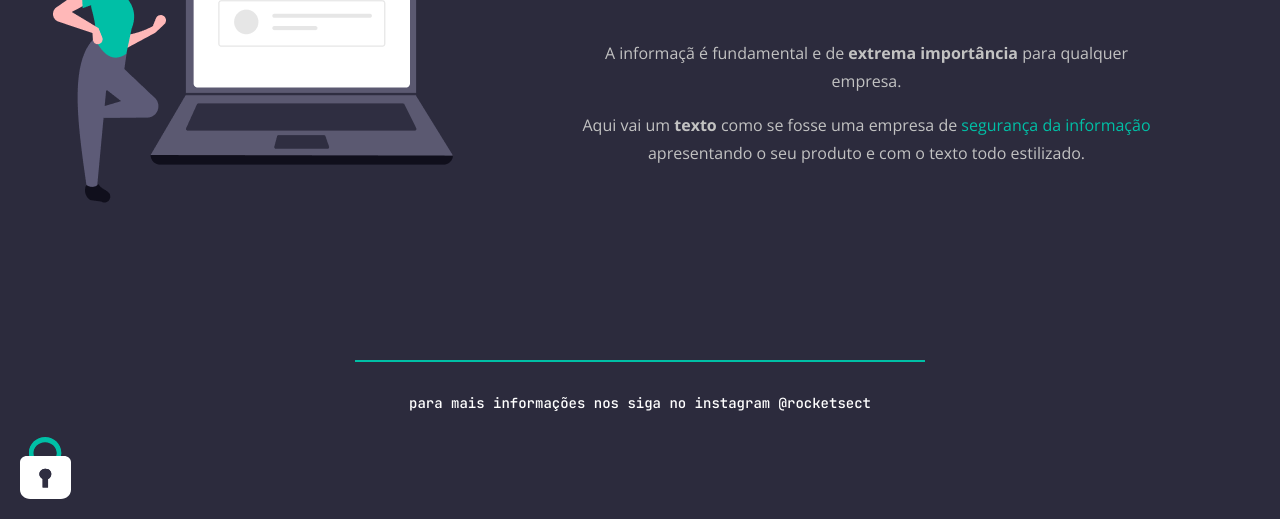
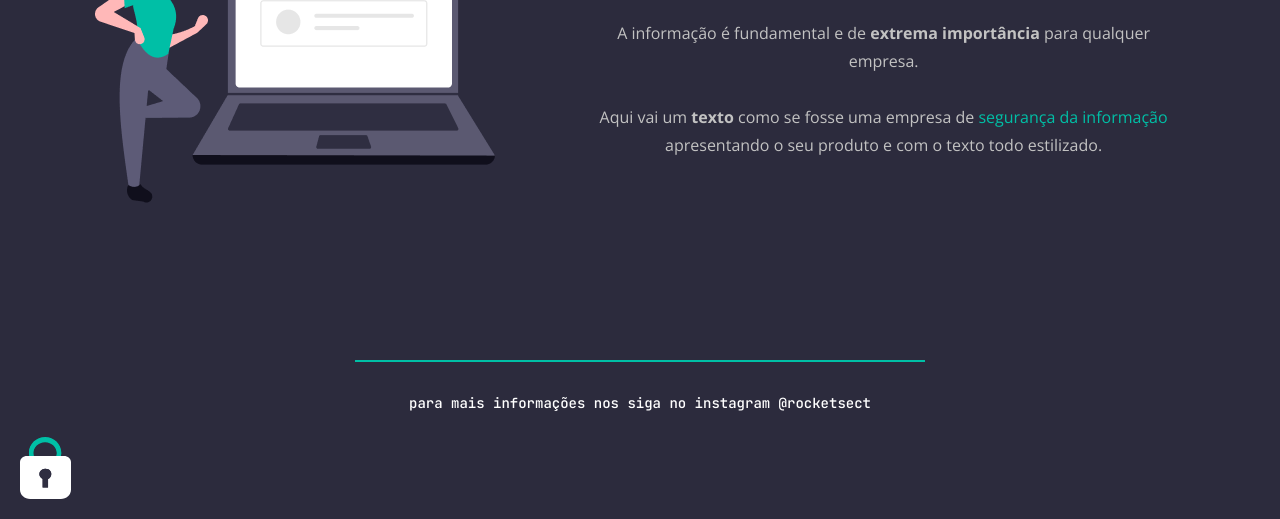
Before and after one commit to gustavohdab/rocketseat-explorer-desafio-avancado, a plain HTML site: page index.html in a window 1280 px wide. Shown: the part 281-800 px from the top of the page. Drawn offline with nearby package versions, Linux system fonts and the light colour scheme.

Commit message:
update css

```diff
--- a/index.html
+++ b/index.html
@@ -33,12 +33,12 @@
 
         <section>
 
-
           <h1>Seus dados estão <span>protegidos</span>?</h1>
 
-          <p>A informaçã é fundamental e de <strong>extrema importância</strong> para qualquer <br/> empresa.</p>
-
-          <p>Aqui vai um <strong>texto</strong> como se fosse uma empresa de <span>segurança da informação</span><br/> apresentando o seu produto e com o texto todo estilizado.</p>
+          <p>A informação é fundamental e de <strong>extrema importância</strong> para qualquer <br/> empresa.
+            <br/>
+            <br/>
+          Aqui vai um <strong>texto</strong> como se fosse uma empresa de <span>segurança da informação</span><br/> apresentando o seu produto e com o texto todo estilizado.</p>
 
         </section>
 
--- a/style.css
+++ b/style.css
@@ -8,7 +8,7 @@ body {
 }
 
 .page {
-  width: 1280px;
+  width: 1092px;
   margin: 0 auto;
   padding-top: 71px;
 }
@@ -48,14 +48,15 @@ ul li a:hover {
 
 main {
   display: flex;
-  align-items: center;
-  justify-content: space-evenly;
+  justify-content: space-between;
+
 }
 
 p {
   font-family: 'Open Sans';
   font-size: 16px;
   line-height: 28px;
+  margin-top: 59px;
 }
 
 h1 {
@@ -63,7 +64,7 @@ h1 {
   line-height: 40px;
   font-weight: 700;
 
-  margin: 59px;
+  /* margin: 59px; */
   margin-top: 0;
   color: #FFFFFF;
 }
@@ -93,9 +94,9 @@ footer {
 .line {
   width: 568px;
   height: 0px;
+  align-items: center;
 
   margin: 157px auto 27px;
-
 
   border: 1px solid #00BFA6;
 }
```
